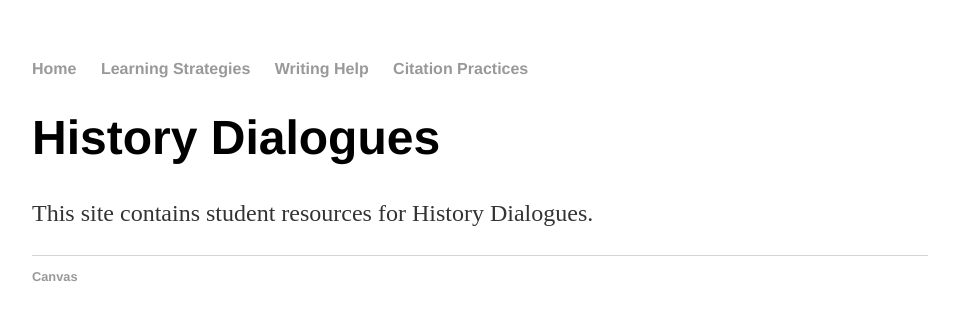
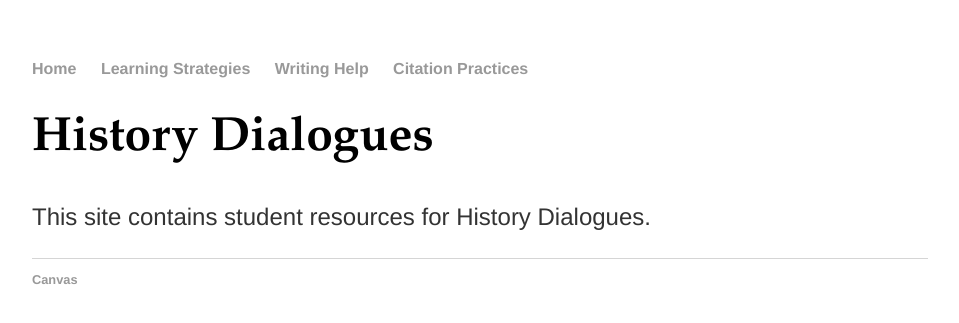
Before and after one commit to katehreed/katehreed.github.io, a Jekyll site: the page built from index.html, in a window 1280 px wide. Shown: the top 323 px of the page, without its empty margins (160-1119 px from the left). Built offline with Jekyll 4.4.1, drawn with Linux system fonts in a browser that asks for light colours.

Commit message:
Update main.css

```diff
--- a/css/main.css
+++ b/css/main.css
@@ -21,10 +21,12 @@ a:hover {
 }
 h1 {
     font-size: 3em;
-    font-family:'Helvetica', 'Arial', 'Sans-Serif';
+    font-family: 'Palatino Linotype', 'Book Antiqua', 'Palatino', serif;
+
 }
 p {
     font-size: 1.5em;
+    font-family:'Helvetica', 'Arial', 'Sans-Serif';
     line-height: 1.4em;
     color: #333;
 }
```
